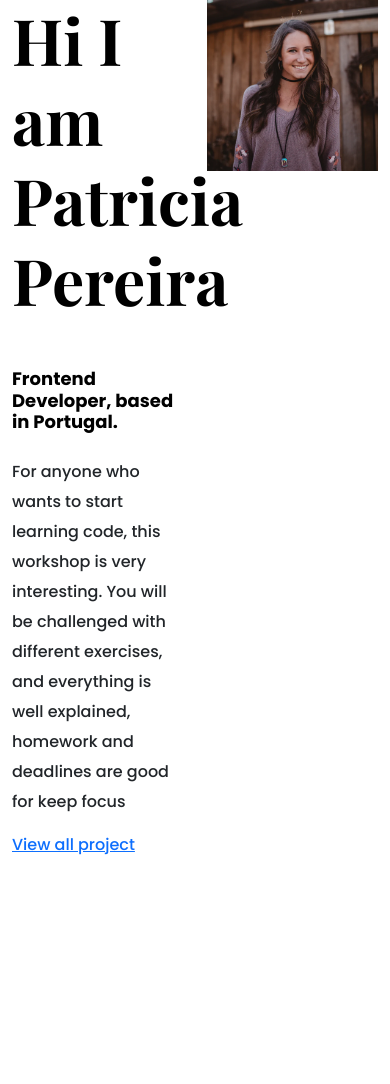
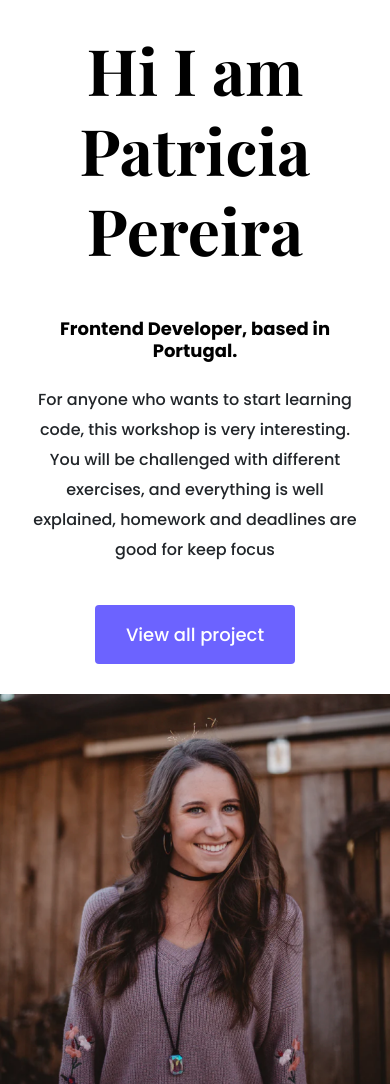
Before and after one commit to zuzhus/portfolio-project, a plain HTML site: page about.html in a window 390 px wide. Before the commit the page ends 857 px from the top, so only its background shows below. Drawn offline with nearby package versions, Linux system fonts and the light colour scheme.

Commit message:
added responsivness into about page

```diff
--- a/about.html
+++ b/about.html
@@ -21,16 +21,20 @@
 <body>
     <div class="about-section container">
         <div class="row">
-            <div class="col-6">
+            <div class="col-md">
+            <div class="about-section-content">
     <h1 class="mb-5">Hi I am Patricia Pereira</h1>
     <h2 class="mb-4">Frontend Developer, based in Portugal.</h2>
     <p>For anyone who wants to start learning code, this workshop is very interesting. You will be challenged  with different exercises, and everything is well explained, homework and deadlines are good for keep focus</p>
-    <a href="#">View all project</a>
-</div>
-<div class="col-6">
-    <img src="images/patricia.png" alt="" class="img-fluid"/>
+    <a href="#" class="btn btn-branding mt-4">View all project</a>
 </div>
 </div>
+
+
+<div class="col-lg-6 ">
+    <img src="images/patricia.png" alt="" class="img-fluid "/>
 </div>
+</div>
+
 </body>
 </html>
--- a/styles/portfolio.css
+++ b/styles/portfolio.css
@@ -51,6 +51,10 @@ p{
     line-height: 1.5;
 }
 
+.about-section{
+    padding: 160px 20px;
+}
+
 .about-section h1{
     font-size: 64px;
     line-height: 80px;
@@ -61,6 +65,9 @@ p{
     font-family: var(--default-font-family);
 }
 
+.about-section-content{
+    margin: 30px;
+}
 
 .btn-branding{
     background: var(--branding-color);
@@ -100,6 +107,11 @@ p{
         padding: 80px 20px;
     }
 
+    .about-section{
+        text-align: center;
+        padding: 0;
+    }
+
     .project-description {
         padding: 0;
         text-align: center;
```
